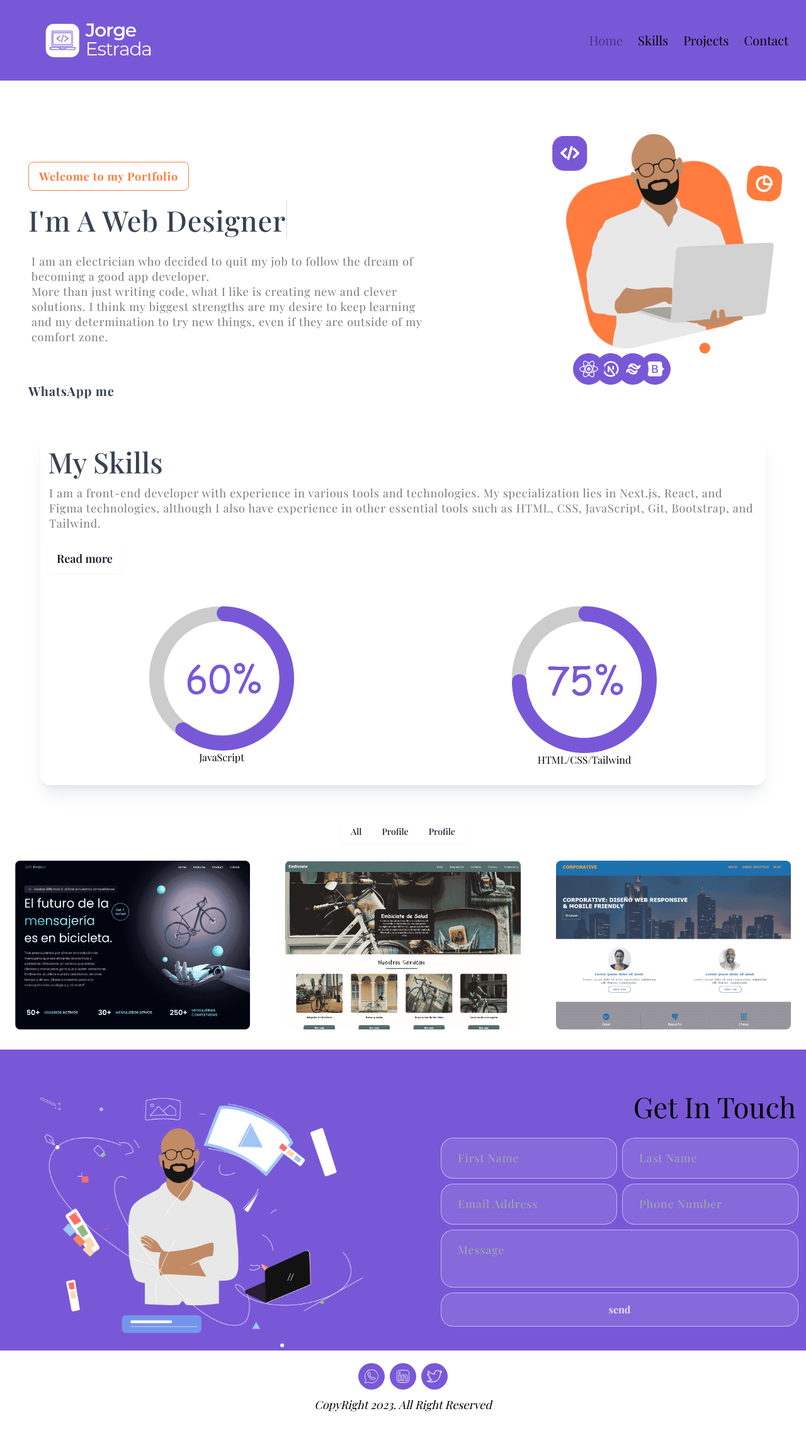
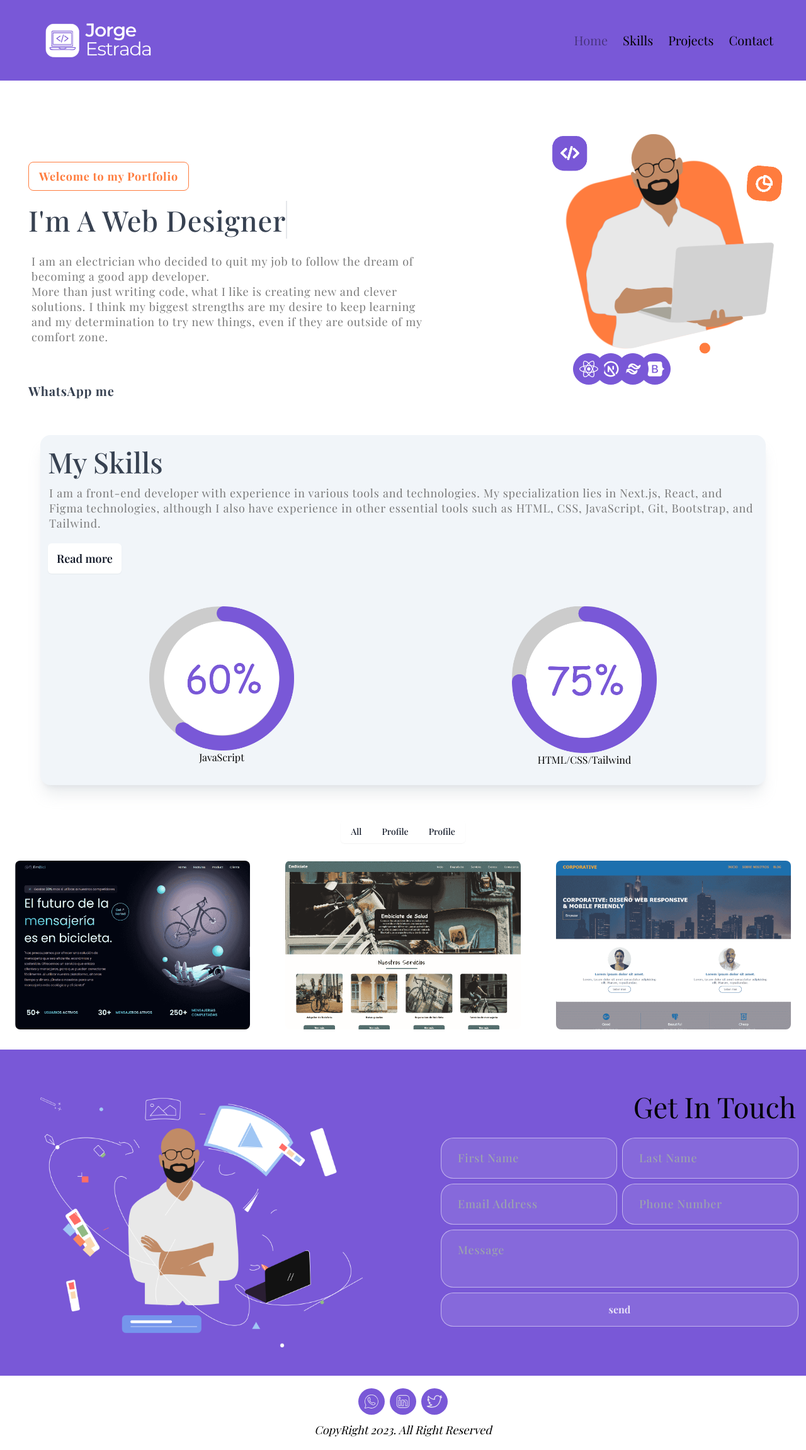
Before and after one commit to jorgeProgramaEn5/next-portfolio, a Next.js app: page / in a window 1280 px wide. Shown: the whole page at 63% size. Before the commit the page ends 2263 px from the top, so only its background shows below. Built offline with nearby package versions, Linux system fonts and the light colour scheme; a web font is replaced by a local one.

Commit message:
add styles 17-08

```diff
--- a/src/Components/ContactEmailjs.jsx
+++ b/src/Components/ContactEmailjs.jsx
@@ -31,7 +31,7 @@ export function ContactEmailjs() {
     };
 
     return (
-      <section className=' bg-primary-100 pt-[60px] pb-[20px]' id='contact'>
+      <section className=' bg-primary-100 pt-[60px] pb-[20px] md:pb-[60px]' id='contact'>
         <div className=' container m-auto flex justify-center items-center'>
           <div className=' grid grid-cols-1 md:grid-cols-2'>
             <div className='flex justify-center items-center pl-4 md:pl-0'>
--- a/src/Components/NavBarDos.jsx
+++ b/src/Components/NavBarDos.jsx
@@ -40,7 +40,7 @@ export function NavBarDos() {
         <Image src={logo} alt='logo'/>
       </div>
 
-      <ul className=' hidden md:flex md:justify-end md:items-center'>
+      <ul className=' hidden md:flex md:justify-end md:items-center md:pr-6'>
           {navLinks.map((nav, index)=>(
             <li
               key={nav.id}
--- a/src/Components/Skills.jsx
+++ b/src/Components/Skills.jsx
@@ -24,7 +24,7 @@ export function Skills() {
 
   return (
     <section id='skills'>
-        <div className="mx-auto flex w-[85%] md:w-[85%] lg:w-[90%] flex-col justify-center bg-white rounded-2xl shadow-xl shadow-gray-400/20 pb-6">
+        <div className="mx-auto flex w-[85%] md:w-[85%] lg:w-[90%] flex-col justify-center bg-slate-100 rounded-2xl shadow-xl shadow-gray-400/20 pb-6">
 
             <div className=" flex justify-center items-center flex-col md:items-start p-3">
                 <h1 className="text-[18px] md:text-[45px] font-medium text-gray-700 pb-2">My Skills</h1>
```
